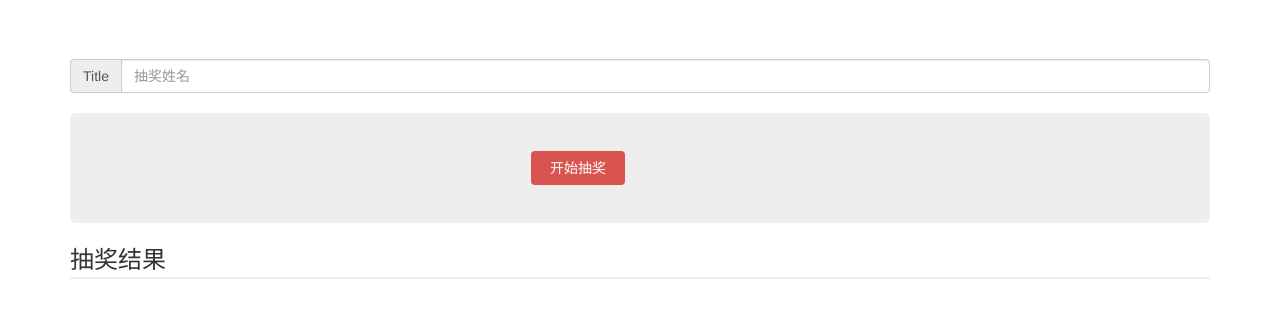
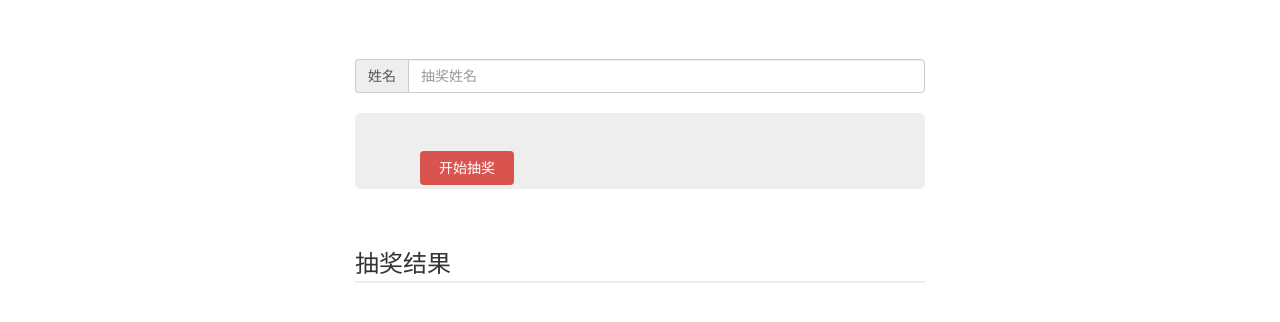
Before and after one commit to coder-leo-bian/Project, a Flask app: page /choujiang/ in a window 1280 px wide. Shown: the part 51-373 px from the top of the page. Run offline with Flask 2, Linux system fonts and the light colour scheme; parts of the project's set-up code (start-up, migrations or seed data) failed here and were passed over; some libraries are stand-ins or nearby versions.

Commit message:
choujiang

```diff
--- a/app/Choujiang/yueduqiyuan.py
+++ b/app/Choujiang/yueduqiyuan.py
@@ -6,4 +6,4 @@ class ChouJiang:
         if name == '陈怡':
             return 'kindle'
         elif name == '宋婧':
-            return 'dior口红'
+            return 'Dior口红'
--- a/app/static/js/summarize/pro3.js
+++ b/app/static/js/summarize/pro3.js
@@ -19,7 +19,10 @@ $(function () {
     }, 80);
 
     $("#submit").click(function () {
+        $('#firstpart_g').css('height', 200)
+        $('#firstpart_g').css('padding', 23)
         $('#img').css("display", "block")
+        $('#submit').css("display", "none")
         $('.pop_con').html('<div class="popup"><p id="pop_tip">抽奖中···</p><div class="progress"><div class="progress-bar" role="progressbar" aria-valuenow="60" aria-valuemin="0" aria-valuemax="100" style="width: 108%;"></div></div></div><div class="mask"></div>')
         var title = $(".form-control").val();
         var data = {'title': title}
@@ -35,8 +38,7 @@ $(function () {
             .done(function (dat) {
                 result = dat;
                 $('#show').text(result['result']);
+                $('.pop_con').html();
             })
-        // window.open(address + '/cjresult')  // 跳转打开一个新的窗口
-
     })
 })
--- a/app/templates/choujiang.html
+++ b/app/templates/choujiang.html
@@ -31,34 +31,32 @@
 <br>
 
 <!-- 文本输入栏 -->
-<div class="container">
+<div class="container" style="width: 600px">
     <div class="input-group">
-        <span class="input-group-addon" id="basic-addon1">Title</span>
-        <input type="text" class="form-control" placeholder="抽奖姓名" aria-describedby="basic-addon1">
+        <span class="input-group-addon" id="basic-addon1">姓名</span>
+        <input type="text" class="form-control"  placeholder="抽奖姓名" aria-describedby="basic-addon1">
     </div>
 
     <br>
-    <div class="jumbotron firstpart">
-        <div class="row">
-            <div class="container">
-                <div class="row">
-                    <div class="col-lg-6">
-                        <div style="text-align:right;">
-                            <button id="submit" class="my-buttton" type="submit" name="" value="">开始抽奖</button>
-                        </div>
-                    </div>
+    <div class="jumbotron firstpart" id="firstpart_g">
+        <div class="col-lg-3 row">
+            <div class="container" style="height: 76px">
+                <div style="text-align-all: right;">
+                    <button id="submit" class="my-buttton" type="submit" name="" value="">开始抽奖</button>
                 </div>
             </div>
         </div>
+        <div class="col-lg-8">
+            <img src="http://5b0988e595225.cdn.sohucs.com/q_70,c_zoom,w_640/images/20190121/4b3f201350344902965a644775908c1b.gif" id="img" style="margin: auto; height: 70%; width: 70%; display: none" alt="">
+        </div>
     </div>
 </div><!-- 文本输入栏 -->
-<img src="http://5b0988e595225.cdn.sohucs.com/q_70,c_zoom,w_640/images/20190121/4b3f201350344902965a644775908c1b.gif" id="img" style="margin: auto; display: none" alt="">
 
 
 <br>
 
 <!-- 展示目录栏 -->
-<div class="container">
+<div class="container" style="width: 600px">
     <span style="font-size:24px;">抽奖结果</span>
     <hr style="border-top: 2px solid #eee;margin-top: 0px;">
     <h3 id="show"></h3>
--- a/app/view.py
+++ b/app/view.py
@@ -10,7 +10,7 @@ import matplotlib.pyplot as plt
 from flask import request, redirect, jsonify
 import logging, os
 import pandas as pd
-from model.models import XinlangNews
+from model.models import XinlangNews, ChouJiang
 import numpy as np
 from SpeechExtraction.speech_extraction import ParseDepend
 from GenerationSummarize import MMR_summarize, textrank_summarize as ts
@@ -18,10 +18,16 @@ logger = logging.getLogger(__name__)
 from tools.LoggingConfig import config_logger
 from flask_cors import CORS
 from Choujiang import yueduqiyuan
+import threading
 import random, time
+from multiprocessing import Process, Queue
+import queue
 CORS(app)
-
-
+jiangpin = ['欧舒丹护手霜',  'Dior口红', '欧舒丹护手霜', '欧舒丹护手霜',
+       'Dior口红', '欧舒丹护手霜', 'Dior口红', '欧舒丹护手霜']
+random.shuffle(jiangpin)
+q = queue.deque(jiangpin)
+visited = queue.Queue(100)
 if os.path.exists('/root/.flag'):
     config_logger()
 
@@ -117,11 +123,29 @@ def get_shuffle_context_by_mysql():
 def choujiang():
     return render_template('choujiang.html')
 
+
 @app.route('/choujiang/solve', methods=['GET', 'POST'])
 def choujiang_solve():
     data = request.json
-    time.sleep(3)
-    title = data['title']
-    cj = yueduqiyuan.ChouJiang()
-    res = cj.start(title)
+    # sleep_time = random.random() * 5 + random.random()
+    # time.sleep(sleep_time)
+    name = data['title']
+    if not name: return jsonify({'result': '请输入姓名'})
+    res = is_seek(name)
+    if res: return jsonify({'result': res})
+    if name == '陈怡': res = '姓名：' + name + '；' + '奖品：' + 'kindle'
+    elif name == '宋婧': res = '姓名：' + name + '；' + '奖品：' + 'Dior口红'
+    else:
+        try:
+            res = '姓名：' + name + '；' + '奖品：' + q.pop()
+        except IndexError:
+            res = '已经抽完奖了 21年再来吧~'
+    visited.put([name])
     return jsonify({'result': res})
+
+def is_seek(name):
+    if not visited.empty():
+        seek = visited.get()
+        if name in seek:
+            res = '你已经抽过奖了 下次再来吧~'
+            return res
```
Also changed, not shown: app/model/models.py (+10 -0 lines), app/run.py (+16 -0 lines).
